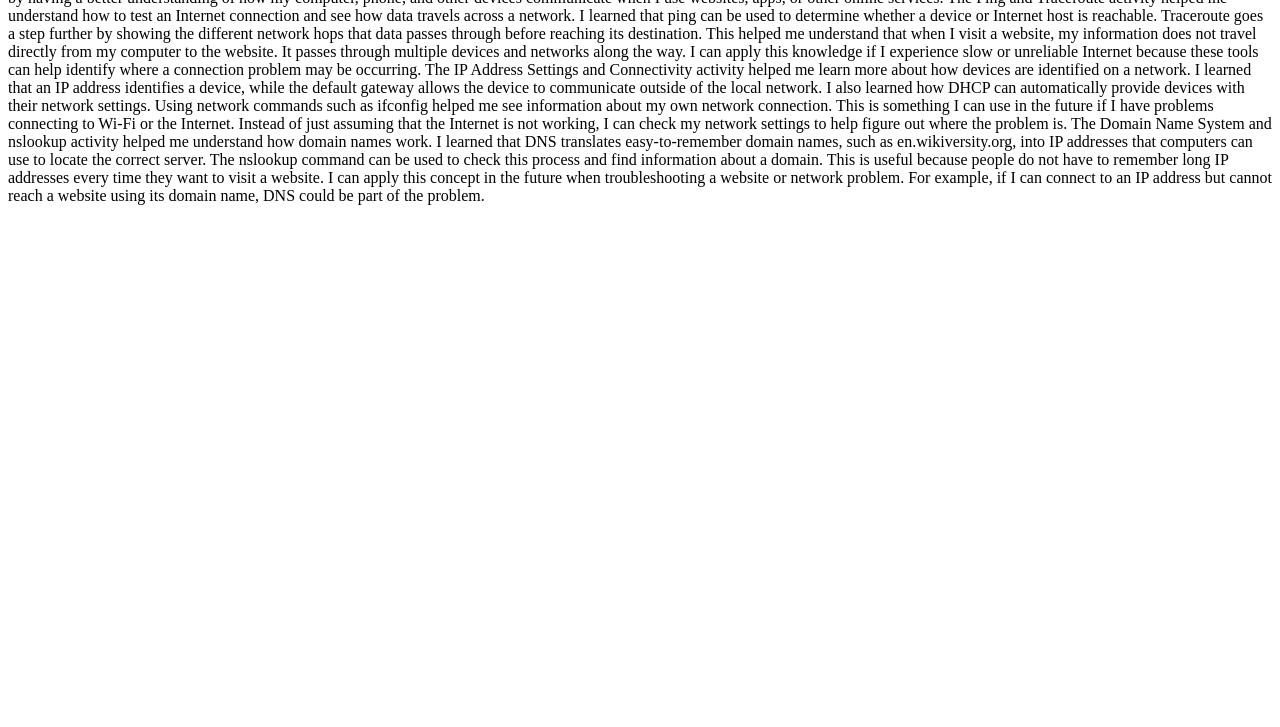
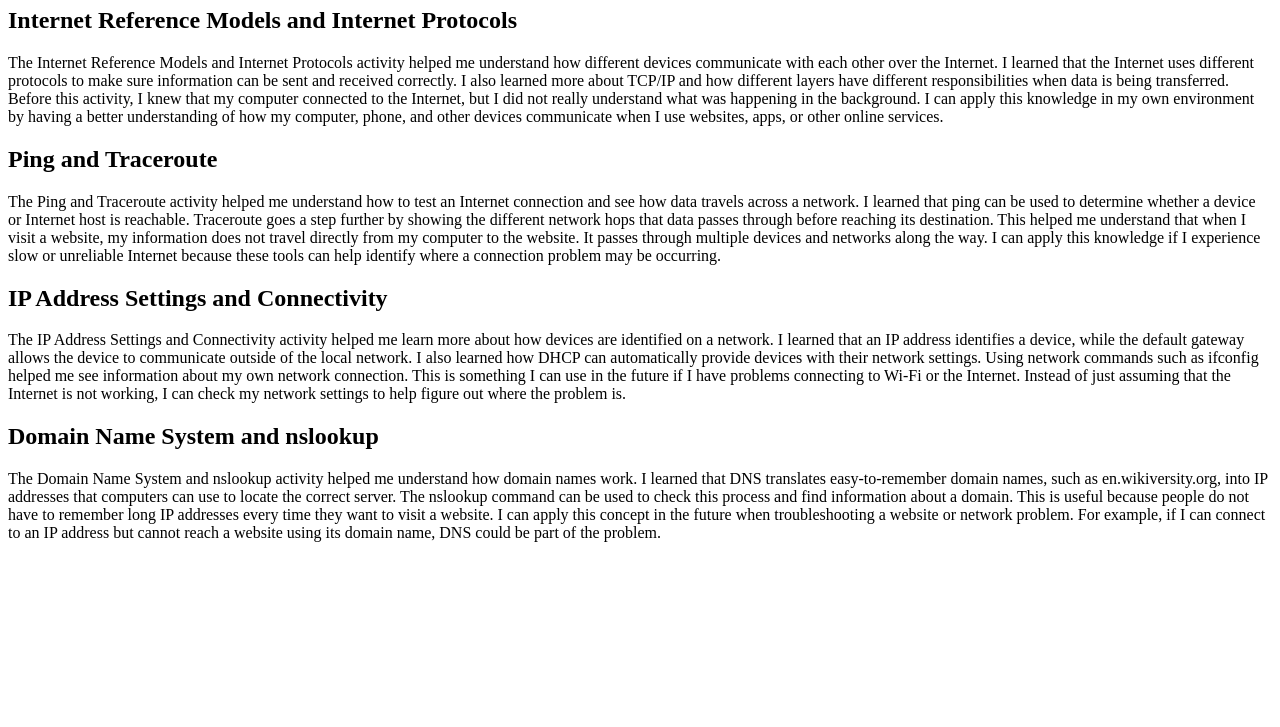
Before and after one commit to daniellades/daniellades.github.io, a plain HTML site: page web110/assignment7.html in a window 1280 px wide. Shown: the part 73-800 px from the top of the page. Drawn offline with Linux system fonts and the light colour scheme.

Commit message:
Convert assignment content to HTML format

```diff
--- a/web110/assignment7.html
+++ b/web110/assignment7.html
@@ -1,4 +1,23 @@
-The Internet Reference Models and Internet Protocols activity helped me understand how different devices communicate with each other over the Internet. I learned that the Internet uses different protocols to make sure information can be sent and received correctly. I also learned more about TCP/IP and how different layers have different responsibilities when data is being transferred. Before this activity, I knew that my computer connected to the Internet, but I did not really understand what was happening in the background. I can apply this knowledge in my own environment by having a better understanding of how my computer, phone, and other devices communicate when I use websites, apps, or other online services.
-The Ping and Traceroute activity helped me understand how to test an Internet connection and see how data travels across a network. I learned that ping can be used to determine whether a device or Internet host is reachable. Traceroute goes a step further by showing the different network hops that data passes through before reaching its destination. This helped me understand that when I visit a website, my information does not travel directly from my computer to the website. It passes through multiple devices and networks along the way. I can apply this knowledge if I experience slow or unreliable Internet because these tools can help identify where a connection problem may be occurring.
-The IP Address Settings and Connectivity activity helped me learn more about how devices are identified on a network. I learned that an IP address identifies a device, while the default gateway allows the device to communicate outside of the local network. I also learned how DHCP can automatically provide devices with their network settings. Using network commands such as ifconfig helped me see information about my own network connection. This is something I can use in the future if I have problems connecting to Wi-Fi or the Internet. Instead of just assuming that the Internet is not working, I can check my network settings to help figure out where the problem is.
-The Domain Name System and nslookup activity helped me understand how domain names work. I learned that DNS translates easy-to-remember domain names, such as en.wikiversity.org, into IP addresses that computers can use to locate the correct server. The nslookup command can be used to check this process and find information about a domain. This is useful because people do not have to remember long IP addresses every time they want to visit a website. I can apply this concept in the future when troubleshooting a website or network problem. For example, if I can connect to an IP address but cannot reach a website using its domain name, DNS could be part of the problem.
+<!DOCTYPE html>
+<html lang="en">
+<head>
+    <meta charset="UTF-8">
+    <title>Assignment 7</title>
+    <link rel="stylesheet" href="style.css">
+</head>
+<body>
+    <h1>Assignment 7</h1>
+
+    <h2>Internet Reference Models and Internet Protocols</h2>
+    <p>The Internet Reference Models and Internet Protocols activity helped me understand how different devices communicate with each other over the Internet. I learned that the Internet uses different protocols to make sure information can be sent and received correctly. I also learned more about TCP/IP and how different layers have different responsibilities when data is being transferred. Before this activity, I knew that my computer connected to the Internet, but I did not really understand what was happening in the background. I can apply this knowledge in my own environment by having a better understanding of how my computer, phone, and other devices communicate when I use websites, apps, or other online services.</p>
+
+    <h2>Ping and Traceroute</h2>
+    <p>The Ping and Traceroute activity helped me understand how to test an Internet connection and see how data travels across a network. I learned that ping can be used to determine whether a device or Internet host is reachable. Traceroute goes a step further by showing the different network hops that data passes through before reaching its destination. This helped me understand that when I visit a website, my information does not travel directly from my computer to the website. It passes through multiple devices and networks along the way. I can apply this knowledge if I experience slow or unreliable Internet because these tools can help identify where a connection problem may be occurring.</p>
+
+    <h2>IP Address Settings and Connectivity</h2>
+    <p>The IP Address Settings and Connectivity activity helped me learn more about how devices are identified on a network. I learned that an IP address identifies a device, while the default gateway allows the device to communicate outside of the local network. I also learned how DHCP can automatically provide devices with their network settings. Using network commands such as ifconfig helped me see information about my own network connection. This is something I can use in the future if I have problems connecting to Wi-Fi or the Internet. Instead of just assuming that the Internet is not working, I can check my network settings to help figure out where the problem is.</p>
+
+    <h2>Domain Name System and nslookup</h2>
+    <p>The Domain Name System and nslookup activity helped me understand how domain names work. I learned that DNS translates easy-to-remember domain names, such as en.wikiversity.org, into IP addresses that computers can use to locate the correct server. The nslookup command can be used to check this process and find information about a domain. This is useful because people do not have to remember long IP addresses every time they want to visit a website. I can apply this concept in the future when troubleshooting a website or network problem. For example, if I can connect to an IP address but cannot reach a website using its domain name, DNS could be part of the problem.</p>
+</body>
+</html>
```
